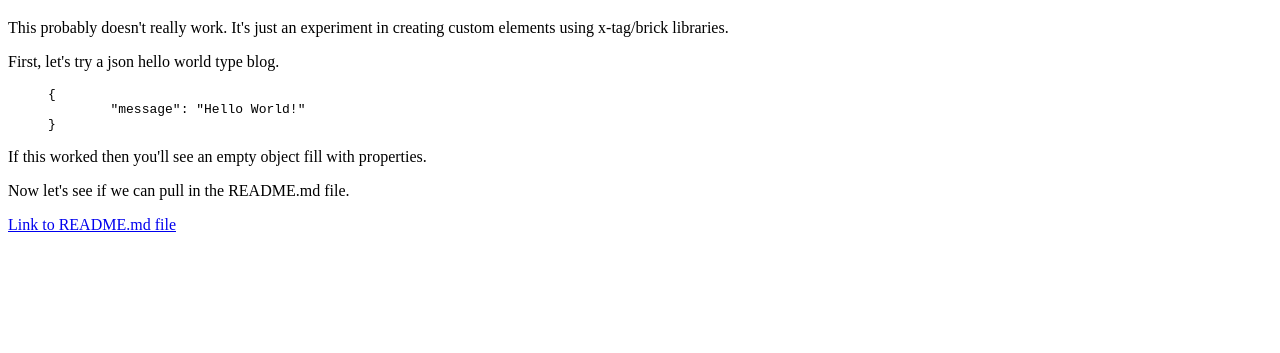
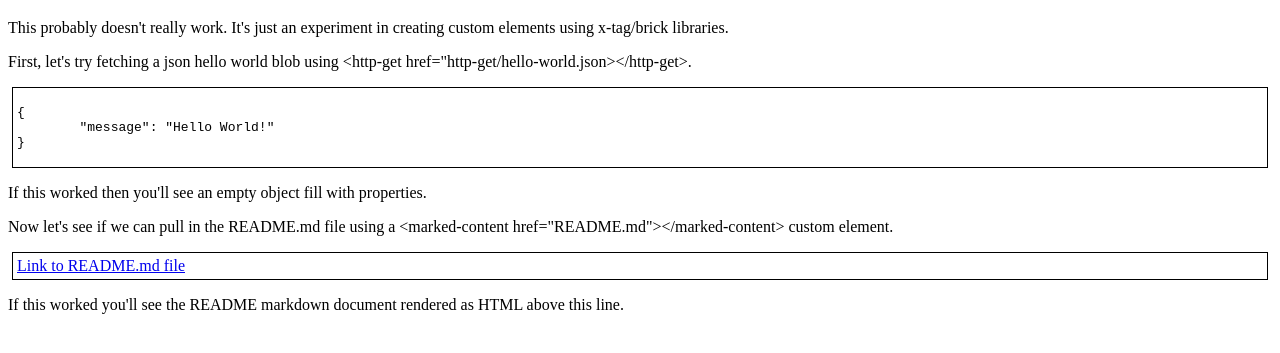
Before and after one commit to rsdoiel/r-tag, a plain HTML site: page demo.html in a window 1280 px wide. Shown: the part 61-414 px from the top of the page. Drawn offline with nearby package versions, Linux system fonts and the light colour scheme.

Commit message:
Cleaned up prosed and formatting

```diff
--- a/demo.html
+++ b/demo.html
@@ -3,17 +3,25 @@
     <head>
         <title>Web Component Experiments and Demo</title>
         <link rel="stylesheet" href="brick/brick-1.0.1.byob.min.css">
+	<style>
+	section {
+		border: 1px solid black;
+		margin: 0.25em;
+		padding: 0.25em;
+	}
+	</style>
     </head>
     <body>
 	<h1>Demo</h1>
 	<p>This probably doesn't really work. It's just an experiment in creating custom elements using x-tag/brick libraries.</p>
-	<p>First, let's try a json hello world type blog.</p>
-	<blockquote><pre><http-get href="http-get/hello-world.json">{}</http-get></pre></blockquote>
+	<p>First, let's try fetching a json hello world blob using &lt;http-get href="http-get/hello-world.json&gt;&lt;/http-get&gt;.</p>
+	<section><pre><http-get href="http-get/hello-world.json">{}</http-get></pre></section>
         <p>If this worked then you'll see an empty object fill with properties.</p>
-        <p>Now let's see if we can pull in the README.md file.</p>
+        <p>Now let's see if we can pull in the README.md file using a &lt;marked-content href="README.md"&gt;&lt;/marked-content&gt; custom element.</p>
         <section>
 		<marked-content href="README.md"><a href="README.md">Link to README.md file</a></marked-content>
 	</section>
+        <p>If this worked you'll see the README markdown document rendered as HTML above this line.</p>
 	<!-- Putting it all together -->
         <!-- Step 1: Load marked from CDN -->
         <script src="//cdnjs.cloudflare.com/ajax/libs/marked/0.3.2/marked.min.js"></script>
```
Also changed, not shown: README.md.
